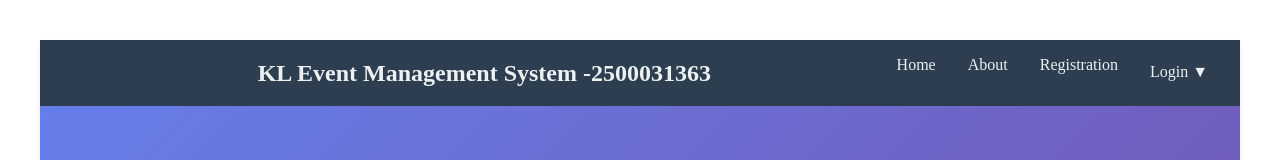
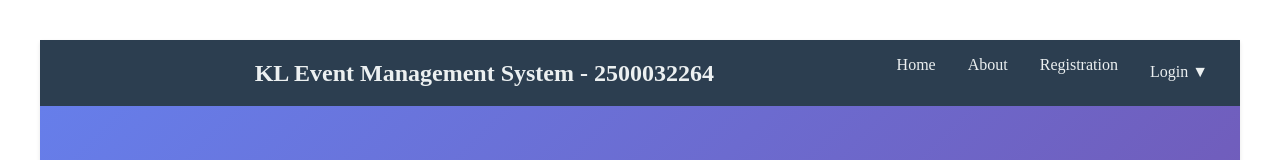
Before and after one commit to Divyanshugoyal579/react-sdp-repo, a React (Vite) app: page /customer-login in a window 1280 px wide. Shown: the top 160 px of the page. Built offline with nearby package versions, Linux system fonts and the light colour scheme.

Commit message:
modified MainNavBar.jsx

```diff
--- a/src/pages/MainNavBar.jsx
+++ b/src/pages/MainNavBar.jsx
@@ -1,11 +1,11 @@
 import React from 'react';
-import { Link ,Route,Routes} from 'react-router-dom';
+import { Link,Routes,Route } from 'react-router-dom';
 import Home from './Home';
 import About from './About';
 import Registration from './Registration';
 import AdminLogin from './AdminLogin';
 import ManagerLogin from './ManagerLogin';
-import CustomerLogin from './CustomerLOgin';
+import CustomerLogin from './CustomerLogin';
 import './style.css';
 
 const MainNavBar = () => {
@@ -14,7 +14,7 @@ const MainNavBar = () => {
       <div className="navbar-container">
         <div className="navbar-logo">
           <Link to="/" className="logo-link">
-            KL Event Management System -2500031363
+             KL Event Management System - 2500032264
           </Link>
         </div>
         <ul className="nav-menu">
@@ -70,6 +70,9 @@ const MainNavBar = () => {
 
       </div>
     </nav>
+
+
+
   );
 };
 
```
Lines whose indentation alone changed are shown as unchanged.
